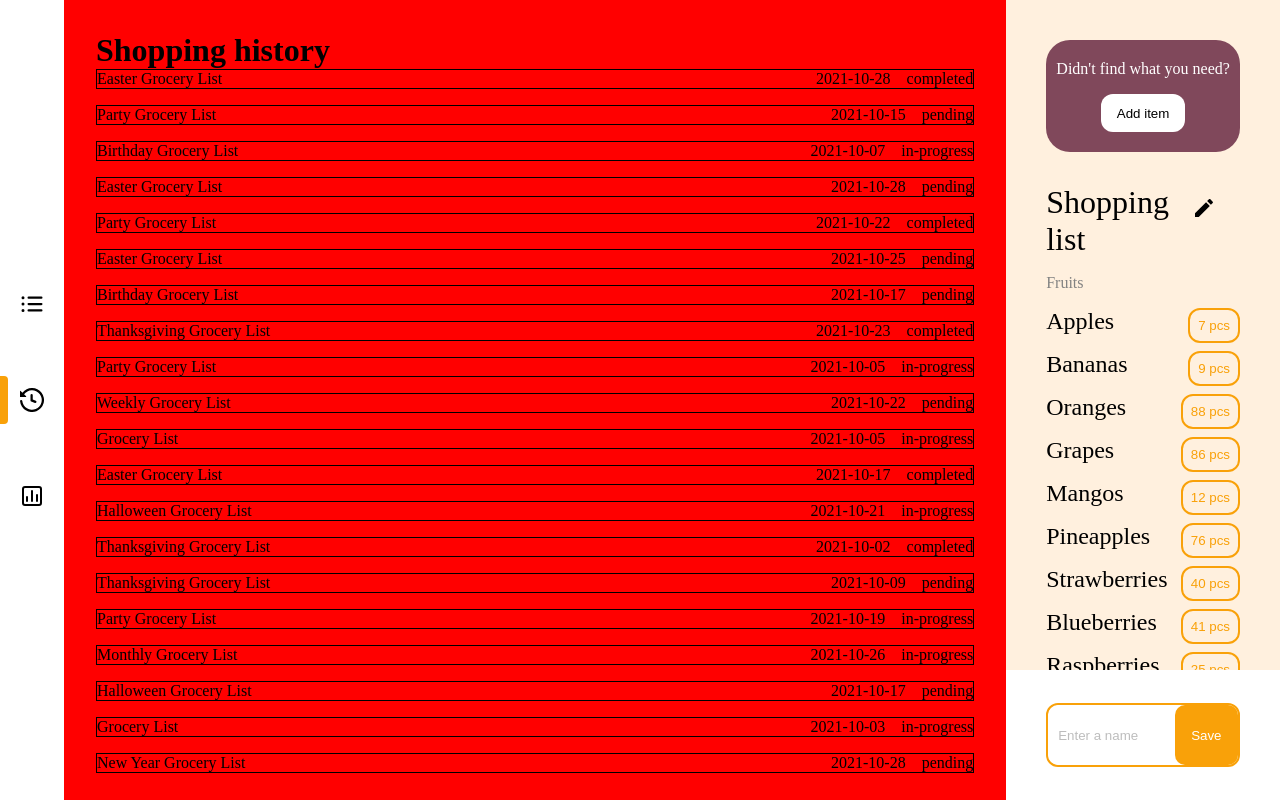
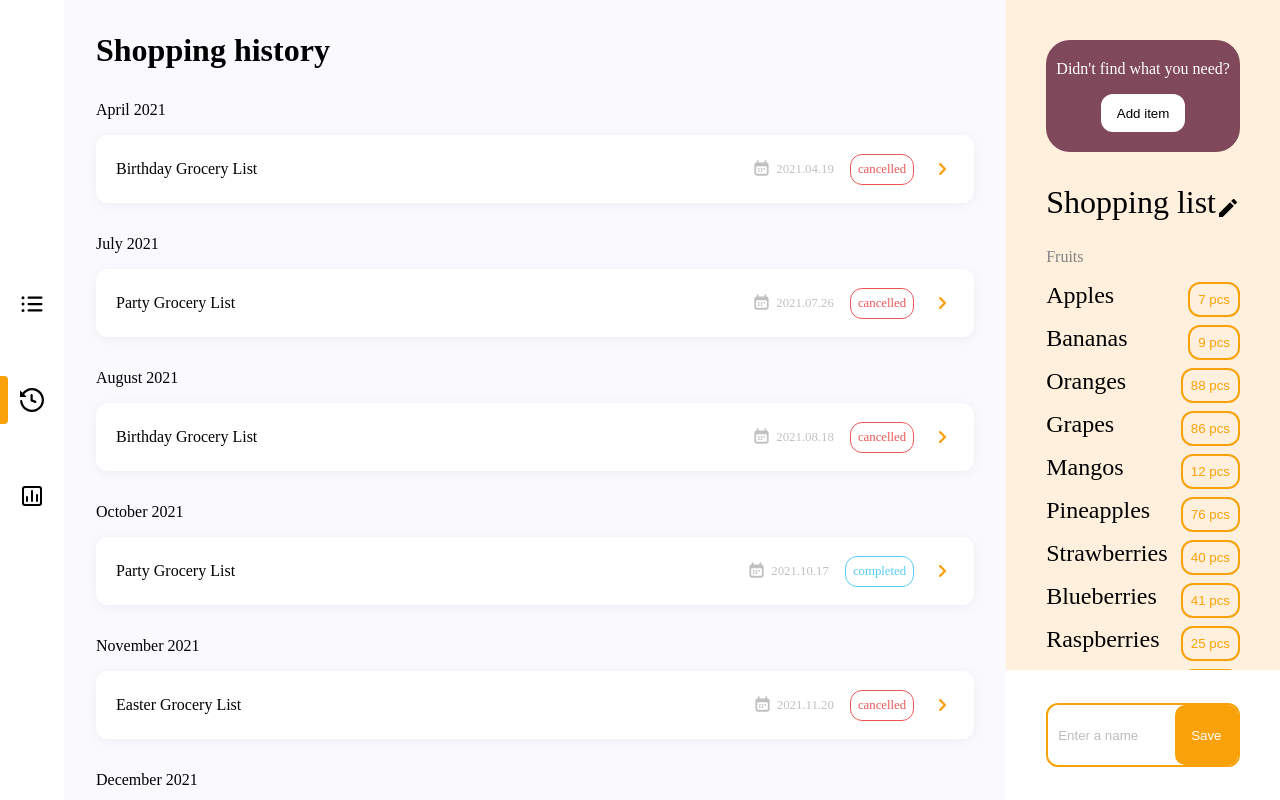
Before and after one commit to wallysonruan/groceries-list, a Vue app: page /history in a window 1280 px wide. Built offline with nearby package versions, Linux system fonts and the light colour scheme.

Commit message:
feat: styled history page

```diff
--- a/src/components/ButtonComponent.vue
+++ b/src/components/ButtonComponent.vue
@@ -33,7 +33,6 @@ img {
 }
 
 .btn__container {
-  width: 100%;
   position: relative;
 
   .btn__item {
--- a/src/pages/History.vue
+++ b/src/pages/History.vue
@@ -1,4 +1,7 @@
 <script lang="ts" setup>
+import ButtonComponent from "@/components/ButtonComponent.vue";
+import ChevronRight from "@/assets/icons/chevron-right.svg";
+
 function generateRandomDate(start: Date, end: Date) {
   return new Date(
     start.getTime() + Math.random() * (end.getTime() - start.getTime()),
@@ -7,7 +10,6 @@ function generateRandomDate(start: Date, end: Date) {
     .split("T")[0];
 }
 
-function generateLists(count: number) {
 const listNames = [
   "Grocery List",
   "Birthday Grocery List",
@@ -20,16 +22,85 @@ function generateLists(count: number) {
   "Weekly Grocery List",
   "Monthly Grocery List",
 ];
-  const statuses = ["completed", "pending", "in-progress"];
 
-  return Array.from({ length: count }, (_, i) => ({
+const statuses = ["completed", "cancelled"];
+
+function generateHistory(maxList: number) {
+  return Array.from(
+    { length: Math.floor(Math.random() * maxList) },
+    (_, i) => ({
+      created_at: generateRandomDate(
+        new Date(2021, 1, 1),
+        new Date(2021, 12, 31),
+      ),
       name: listNames[Math.floor(Math.random() * listNames.length)],
-    created_at: generateRandomDate(new Date(2021, 9, 1), new Date(2021, 9, 31)),
       status: statuses[Math.floor(Math.random() * statuses.length)],
-  }));
+    }),
+  );
 }
 
-const lists = generateLists(20);
+const lists = generateHistory(20);
+
+const listsSortedByDate = lists.sort((a, b) => {
+  const aDate = new Date(a.created_at);
+  const bDate = new Date(b.created_at);
+
+  if (aDate < bDate) {
+    return -1;
+  }
+  if (aDate > bDate) {
+    return 1;
+  }
+  return 0;
+});
+
+const arrayListsSeparatedByMonth: {
+  month: number;
+  year: number;
+  lists: any[];
+}[] = listsSortedByDate.reduce(
+  (acc: { month: number; year: number; lists: any[] }[], list) => {
+    const date = new Date(list.created_at);
+    const month = date.getMonth() + 1; // getMonth() returns 0-11, so add 1
+    const year = date.getFullYear();
+
+    const existingGroup = acc.find(
+      (group) => group.month === month && group.year === year,
+    );
+
+    if (existingGroup) {
+      existingGroup.lists.push(list);
+    } else {
+      acc.push({
+        month,
+        year,
+        lists: [list],
+      });
+    }
+
+    return acc;
+  },
+  [],
+);
+
+function getMonthNameByNumber(monthNumber: number): string {
+  const months = [
+    "Dummy",
+    "January",
+    "February",
+    "March",
+    "April",
+    "May",
+    "June",
+    "July",
+    "August",
+    "September",
+    "October",
+    "November",
+    "December",
+  ];
+  return months[monthNumber];
+}
 </script>
 
 <template>
@@ -38,35 +109,107 @@ const lists = generateLists(20);
       <h1>Shopping history</h1>
     </div>
     <div class="history">
+      <section
+        class="history__item"
+        v-for="(date, index) in arrayListsSeparatedByMonth"
+        :key="index"
+      >
+        <h2>{{ getMonthNameByNumber(date.month) + " " + date.year }}</h2>
         <div
-        v-for="(list, index) in lists"
+          v-for="(list, index) in date.lists"
           :key="index"
-        style="
-          display: flex;
-          justify-content: space-between;
-          margin-bottom: 1rem;
-          border: 1px solid black;
-        "
+          class="item__list"
         >
           <p>{{ list.name }}</p>
-        <div style="display: flex; gap: 1rem">
-          <p>{{ list.created_at }}</p>
-          <p>{{ list.status }}</p>
+          <div class="item__info">
+            <p class="info__created-at">
+              {{ list.created_at.split("-").join(".") }}
+            </p>
+            <p class="info__status" :status="list.status">{{ list.status }}</p>
+            <ButtonComponent :iconSvg="ChevronRight" />
           </div>
         </div>
+      </section>
     </div>
   </div>
 </template>
 
 <style scoped lang="scss">
 .history-container {
-  background-color: red;
+  background-color: #fafafe;
   height: 100vh;
   overflow-y: scroll;
+  padding: 2rem 4rem;
 
   .head {
     display: flex;
     align-items: center;
+
+    h1 {
+      margin-bottom: 2rem;
+    }
+  }
+
+  .history {
+    .history__item {
+      margin-bottom: 2rem;
+
+      h2 {
+        font-size: 1rem;
+        font-weight: 400;
+        margin-bottom: 1rem;
+      }
+
+      .item__list {
+        display: flex;
+        justify-content: space-between;
+        align-items: center;
+        margin-bottom: 1rem;
+        padding: 10px 20px;
+        border-radius: 12px;
+        background-color: white;
+        box-shadow: 0px 2px 12px 0px rgba(0, 0, 0, 0.05);
+      }
+
+      .item__info {
+        display: flex;
+        align-items: center;
+        gap: 1rem;
+
+        .info__created-at {
+          position: relative;
+          padding-left: 1.5rem;
+          font-size: 0.8rem;
+          color: #c1c1c4;
+
+          &::before {
+            position: absolute;
+            top: -15%;
+            left: 0;
+            content: url("../assets/icons/calendar.svg");
+          }
+        }
+
+        .info__status {
+          font-size: 0.8rem;
+          padding: 7px;
+          border-radius: 12px;
+          height: min-content;
+          border-width: 1px;
+          border-style: solid;
+
+          &[status="completed"] {
+            border-color: #56ccf2;
+            color: #56ccf2;
+          }
+
+          &[status="cancelled"] {
+            border-color: #eb5757;
+            color: #eb5757;
+          }
+        }
+      }
+    }
   }
 }
 </style>
```
Also changed, not shown: src/assets/icons/calendar.svg (added), src/assets/icons/chevron-right.svg (added). Lines whose indentation alone changed are shown as unchanged.
